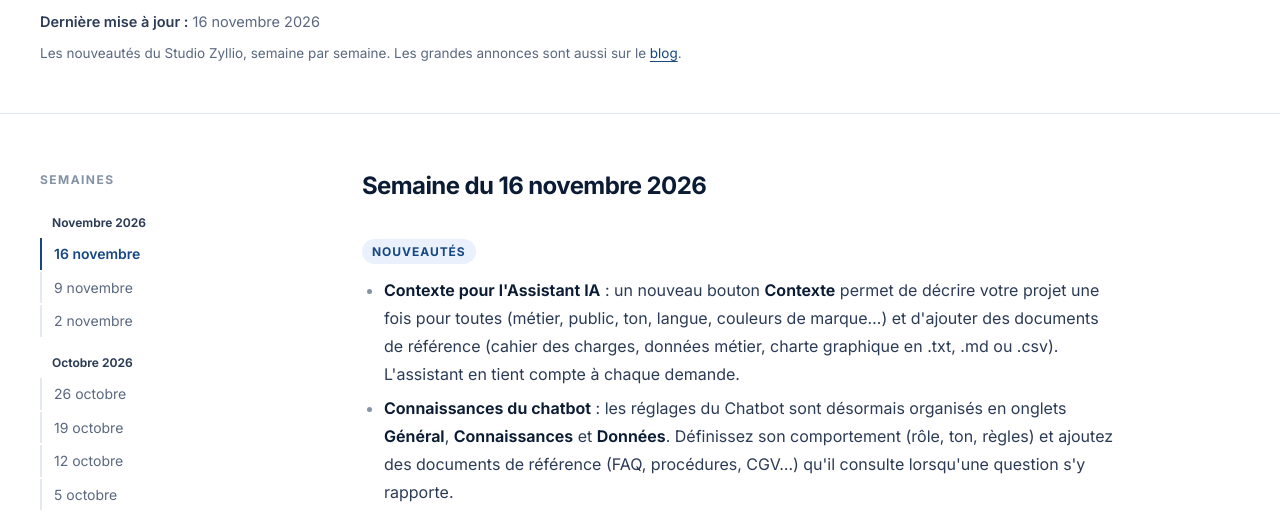
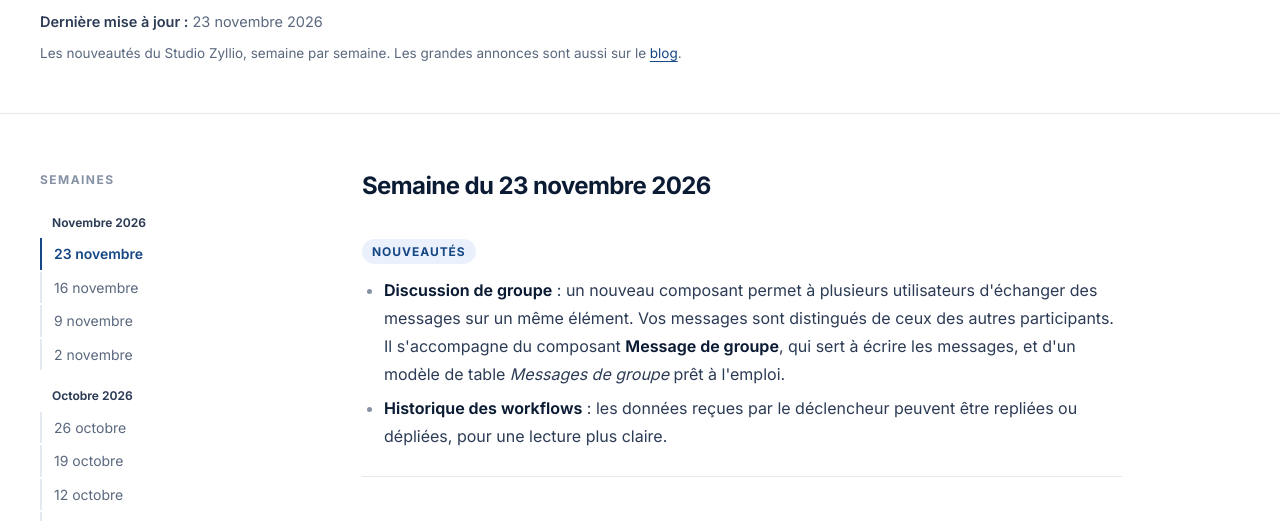
Before and after one commit to zyllio/zyllio-website, a plain HTML site: page release-notes-fr.html in a window 1280 px wide. Shown: the part 194-715 px from the top of the page. Drawn offline with Linux system fonts and the light colour scheme.

Commit message:
Release notes: week of November 23, group chat and workflow history
Co-Authored-By: Claude Opus 5.5 <noreply@anthropic.com>

```diff
--- a/release-notes-fr.html
+++ b/release-notes-fr.html
@@ -91,7 +91,7 @@
 <section class="l-head" aria-labelledby="page-t">
   <div class="wrap">
     <h1 id="page-t">Notes de version</h1>
-    <p class="l-meta"><strong>Dernière mise à jour :</strong> 16 novembre 2026</p>
+    <p class="l-meta"><strong>Dernière mise à jour :</strong> 23 novembre 2026</p>
     <p class="l-note">Les nouveautés du Studio Zyllio, semaine par semaine. Les grandes annonces sont aussi sur le <a href="blog-fr.html">blog</a>.</p>
   </div>
 </section>
@@ -100,6 +100,7 @@
   <nav class="l-toc" aria-label="Sommaire">
     <strong>Semaines</strong>
     <span class="rn-month">Novembre 2026</span>
+    <a href="#s-2026-11-23">23 novembre</a>
     <a href="#s-2026-11-16">16 novembre</a>
     <a href="#s-2026-11-09">9 novembre</a>
     <a href="#s-2026-11-02">2 novembre</a>
@@ -121,6 +122,14 @@
     <a href="#s-2026-08-03">3 août</a>
   </nav>
   <article class="l-doc">
+      <section class="rn-week" aria-labelledby="s-2026-11-23">
+      <h2 id="s-2026-11-23">Semaine du 23 novembre 2026</h2>
+      <h3 class="rn-tag rn-new">Nouveautés</h3>
+      <ul>
+      <li><strong>Discussion de groupe</strong> : un nouveau composant permet à plusieurs utilisateurs d'échanger des messages sur un même élément. Vos messages sont distingués de ceux des autres participants. Il s'accompagne du composant <strong>Message de groupe</strong>, qui sert à écrire les messages, et d'un modèle de table <em>Messages de groupe</em> prêt à l'emploi.</li>
+      <li><strong>Historique des workflows</strong> : les données reçues par le déclencheur peuvent être repliées ou dépliées, pour une lecture plus claire.</li>
+      </ul>
+      </section>
       <section class="rn-week" aria-labelledby="s-2026-11-16">
       <h2 id="s-2026-11-16">Semaine du 16 novembre 2026</h2>
       <h3 class="rn-tag rn-new">Nouveautés</h3>
```
Also changed, not shown: release-notes.html (+10 -1 lines).
